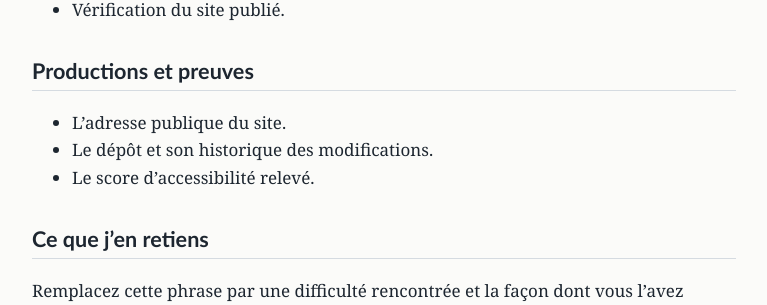
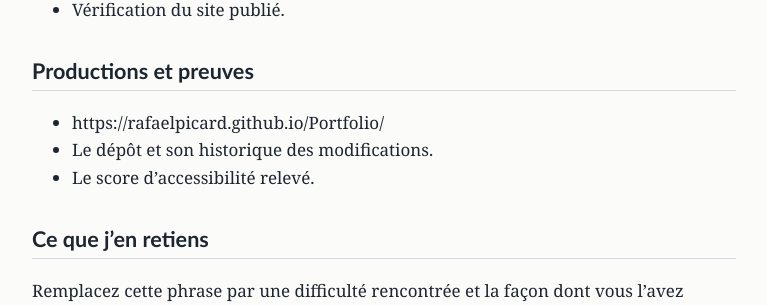
Before and after one commit to RafaelPicard/Portfolio, a Jekyll site: the page built from _projets/2026-10-mon-portfolio.md, in a window 1280 px wide. Shown: the part 941-1246 px from the top of the page, without its empty margins (256-1023 px from the left). Built offline with Jekyll 4.4.1, drawn with Linux system fonts in a browser that asks for light colours.

Commit message:
Update public site address in portfolio markdown

```diff
--- a/_projets/2026-10-mon-portfolio.md
+++ b/_projets/2026-10-mon-portfolio.md
@@ -28,7 +28,7 @@ J’ai réalisé ce projet individuellement dans le cadre de ma formation en BTS
 
 ## Productions et preuves
 
-- L'adresse publique du site.
+- https://rafaelpicard.github.io/Portfolio/
 - Le dépôt et son historique des modifications.
 - Le score d'accessibilité relevé.
 
```
